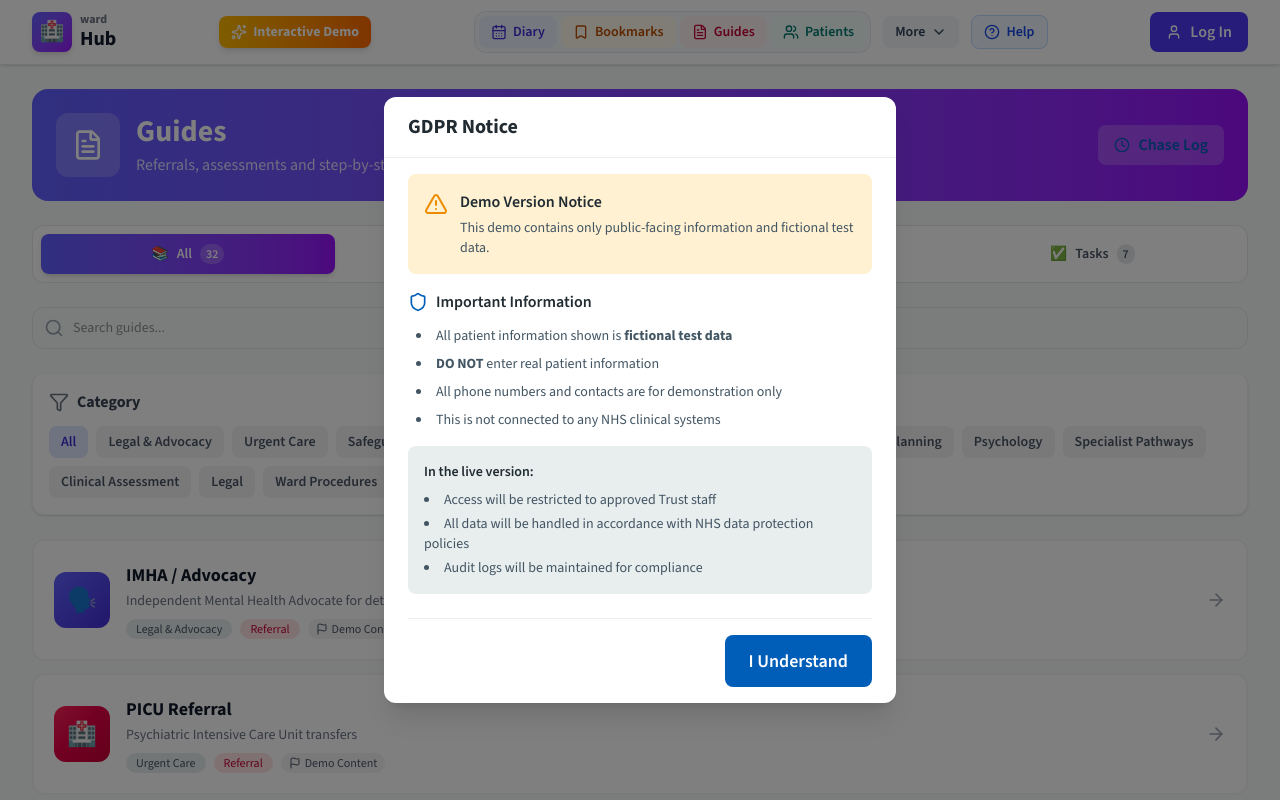
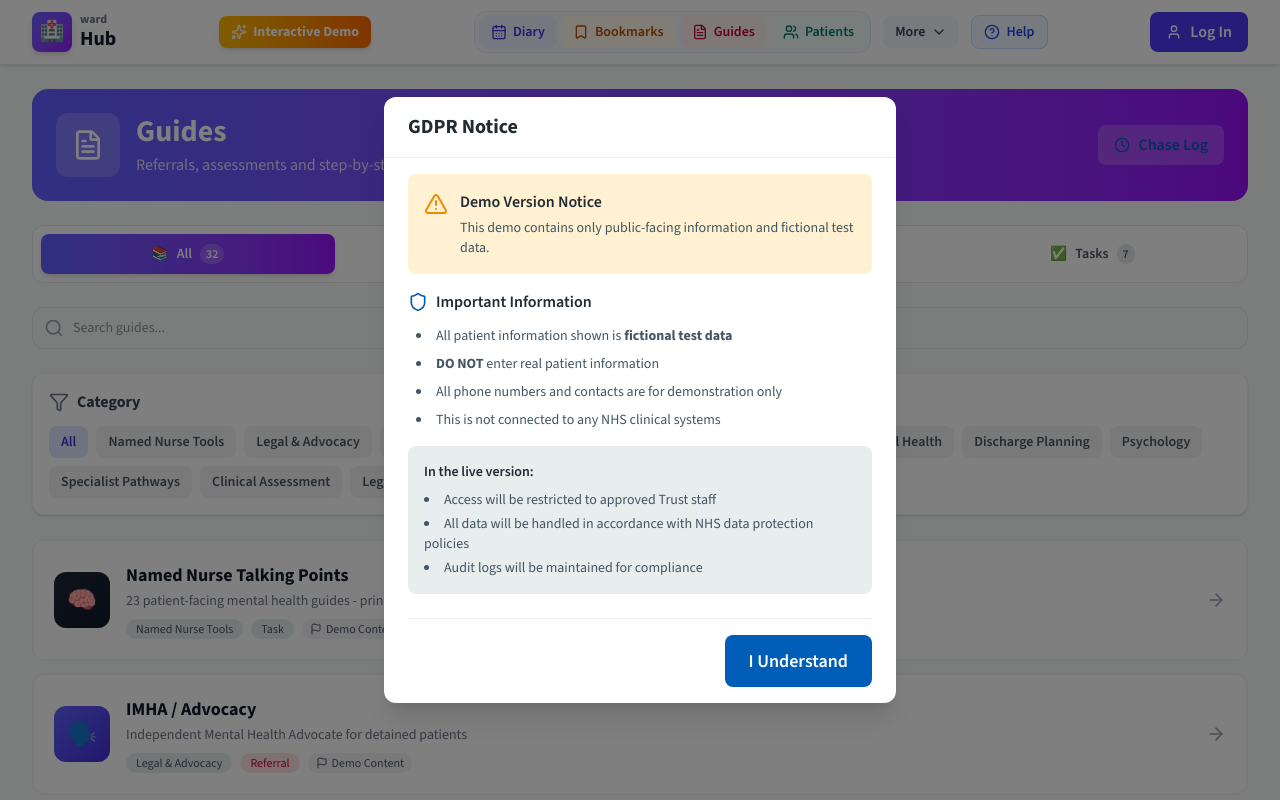
Before and after one commit to Sharpy20/hub-alpha, a Next.js app: page /guides in a window 1280 px wide. Shown: the top 800 px of the page. Built offline with nearby package versions, Linux system fonts and the light colour scheme.

Commit message:
Put Named Nurse Tools first in category filter order
Co-Authored-By: Claude Opus 4.6 (1M context) <noreply@anthropic.com>

```diff
--- a/src/app/guides/page.tsx
+++ b/src/app/guides/page.tsx
@@ -70,7 +70,7 @@ const NAMED_NURSE_GUIDES: GuideItem[] = [
   { id: "mh-talking-points", title: "Named Nurse Talking Points", description: "23 patient-facing mental health guides - print as leaflets for patients and families", icon: "\uD83E\uDDE0", gradient: "from-gray-800 to-gray-900", category: "Named Nurse Tools", guideType: "tasks", viewerPath: "/patient-guides" },
 ];
 
-const ALL_GUIDES = [...REFERRAL_GUIDES, ...ASSESSMENT_GUIDES, ...TASK_GUIDES, ...NAMED_NURSE_GUIDES];
+const ALL_GUIDES = [...NAMED_NURSE_GUIDES, ...REFERRAL_GUIDES, ...ASSESSMENT_GUIDES, ...TASK_GUIDES];
 
 const TAB_CONFIG: { key: GuideType; label: string; icon: string; count: number }[] = [
   { key: "all", label: "All", icon: "\uD83D\uDCDA", count: ALL_GUIDES.length },
```
